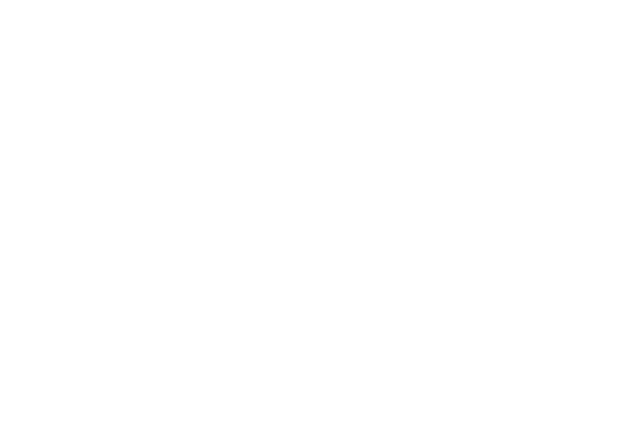
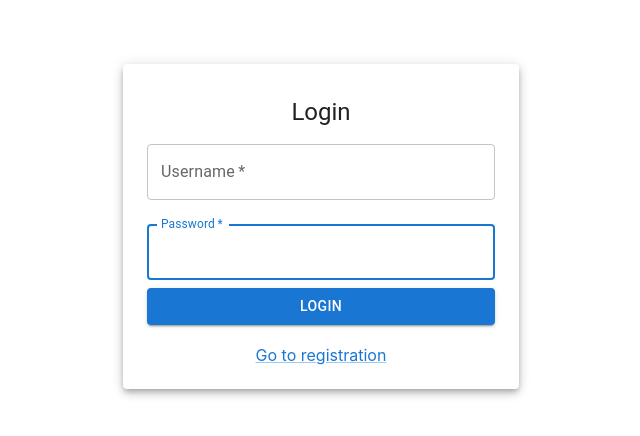
Before and after one commit to MustataAlexandru/LevelUp, a React (Create React App) app: page / in a window 1280 px wide. Shown: the top 436 px of the page, without its empty margins (319-959 px from the left). Built offline with nearby package versions, Linux system fonts and the light colour scheme; the HTML template or start-up script is replaced by a standard one.

Commit message:
add login

```diff
--- a/package.json
+++ b/package.json
@@ -3,9 +3,13 @@
   "version": "0.1.0",
   "private": true,
   "dependencies": {
+    "@emotion/react": "^11.11.1",
+    "@emotion/styled": "^11.11.0",
+    "@mui/material": "^5.13.5",
     "@testing-library/jest-dom": "^5.16.5",
     "@testing-library/react": "^13.4.0",
     "@testing-library/user-event": "^13.5.0",
+    "axios": "^1.4.0",
     "react": "^18.2.0",
     "react-dom": "^18.2.0",
     "react-scripts": "5.0.1",
--- a/public/index.html
+++ b/public/index.html
@@ -2,42 +2,16 @@
 <html lang="en">
   <head>
     <meta charset="utf-8" />
-    <link rel="icon" href="%PUBLIC_URL%/favicon.ico" />
     <meta name="viewport" content="width=device-width, initial-scale=1" />
     <meta name="theme-color" content="#000000" />
     <meta
       name="description"
       content="Web site created using create-react-app"
     />
-    <link rel="apple-touch-icon" href="%PUBLIC_URL%/logo192.png" />
-    <!--
-      manifest.json provides metadata used when your web app is installed on a
-      user's mobile device or desktop. See https://developers.google.com/web/fundamentals/web-app-manifest/
-    -->
-    <link rel="manifest" href="%PUBLIC_URL%/manifest.json" />
-    <!--
-      Notice the use of %PUBLIC_URL% in the tags above.
-      It will be replaced with the URL of the `public` folder during the build.
-      Only files inside the `public` folder can be referenced from the HTML.
-
-      Unlike "/favicon.ico" or "favicon.ico", "%PUBLIC_URL%/favicon.ico" will
-      work correctly both with client-side routing and a non-root public URL.
-      Learn how to configure a non-root public URL by running `npm run build`.
-    -->
     <title>React App</title>
   </head>
   <body>
     <noscript>You need to enable JavaScript to run this app.</noscript>
     <div id="root"></div>
-    <!--
-      This HTML file is a template.
-      If you open it directly in the browser, you will see an empty page.
-
-      You can add webfonts, meta tags, or analytics to this file.
-      The build step will place the bundled scripts into the <body> tag.
-
-      To begin the development, run `npm start` or `yarn start`.
-      To create a production bundle, use `npm run build` or `yarn build`.
-    -->
   </body>
 </html>
--- a/src/App.js
+++ b/src/App.js
@@ -1,9 +1,9 @@
 import './App.css';
-
+import Login from './components/Login';
 function App() {
   return (
-    <div></div>
-  );
+    <Login />
+  )
 }
 
 export default App;
--- /dev/null
+++ b/src/components/Login.jsx
@@ -0,0 +1,109 @@
+import React, { useState } from 'react';
+import { Button, TextField, Box, Typography, Container, Paper, Link } from '@mui/material'
+import axios from 'axios';
+import { Grid } from '@mui/material';
+
+const config = {
+    'Content-Type': 'application/json',
+};
+const Login = () => {
+    const [isLogin, setLogin] = useState(true);
+    const [username, setUsername] = useState('');
+    const [open, setOpen] = React.useState(false);
+    const [password, setPassword] = useState('');
+    const [rpassword, setPasswordR] = useState('');
+    const [room, setRoom] = useState('');
+    const onButtonClick = async () => {
+        if (isLogin) {
+            let token;
+            try {
+                token = (await axios.post(`/login`, { username, password, room }, config)).data.token;
+                localStorage.setItem('token', token);
+                window.location.reload();
+            } catch (error) {
+                alert(error.response.data.err);
+            }
+        } else {
+            try {
+                await axios.post('/register', { username, password, rpassword }, config);
+                alert('Very well !');
+                changeClient();
+                setPasswordR('');
+            } catch (error) {
+                alert(error.response.data.err);
+            }
+        }
+    };
+    const changeClient = () => {
+        setLogin(!isLogin);
+    }
+    return (
+        <Container component="main" maxWidth="xs">
+            <Box
+                sx={{
+                    marginTop: 8,
+                    display: 'flex',
+                    flexDirection: 'column',
+                    alignItems: 'center',
+                }}
+            >
+                <Paper elevation={5}>
+                    <Box padding={3} component="form" noValidate sx={{ mt: 1, textAlign: 'center' }}>
+                        <Typography component="h1" variant="h5">
+                            {isLogin ? 'Login' : 'Register'}
+                        </Typography>
+                        <TextField
+                            margin="normal"
+                            required
+                            onChange={(e) => { setUsername(e.target.value); }}
+                            fullWidth
+                            id="username"
+                            label="Username"
+                            name="username"
+                            value={username}
+                            autoFocus
+                        />
+                        <TextField
+                            margin="normal"
+                            required
+                            fullWidth
+                            onChange={(e) => { setPassword(e.target.value); }}
+                            id="password"
+                            label="Password"
+                            name="password"
+                            type='password'
+                            autoFocus
+                        />
+                        {!isLogin && (
+                            <TextField
+                                margin="normal"
+                                required
+                                fullWidth
+                                onChange={(e) => { setPasswordR(e.target.value) }}
+                                id="rpassword"
+                                label="Retype your password"
+                                name="rpassword"
+                                type='password'
+                                autoFocus
+                            />
+                        )}
+                        <Grid container spacing={2}>
+                            <Grid item xs={12}>
+                                <Button
+                                    onClick={() => { if (isLogin) setOpen(true); else onButtonClick() }}
+                                    fullWidth
+                                    variant="contained"
+                                >
+                                    {isLogin ? 'Login' : 'Register'}
+                                </Button>
+                            </Grid>
+                        </Grid>
+                        <br />
+                        <Link onClick={changeClient}>{`Go to ${isLogin ? 'registration' : 'login'}`}</Link>
+                    </Box>
+                </Paper>
+            </Box>
+        </Container>
+    );
+}
+export default Login;
```
Also changed, not shown: src/components/Login.js (deleted), 1 other file (tests, documents, lock files or other folders).
